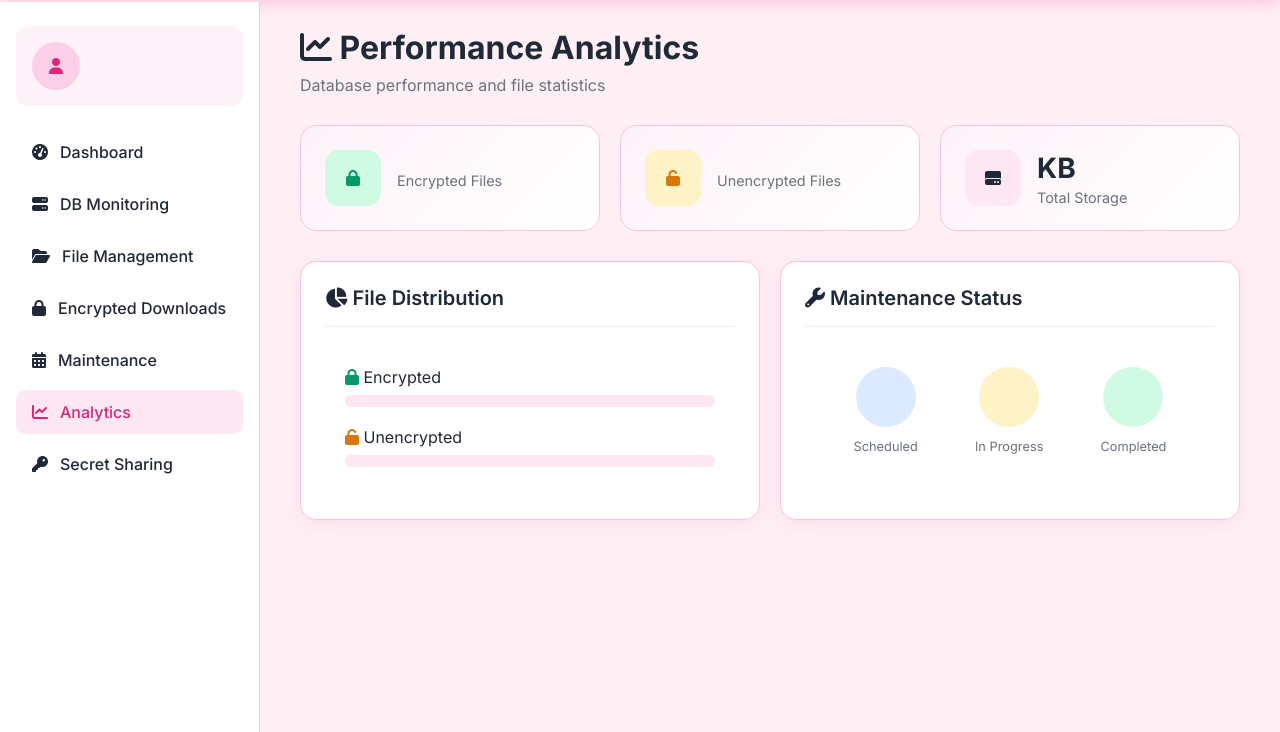
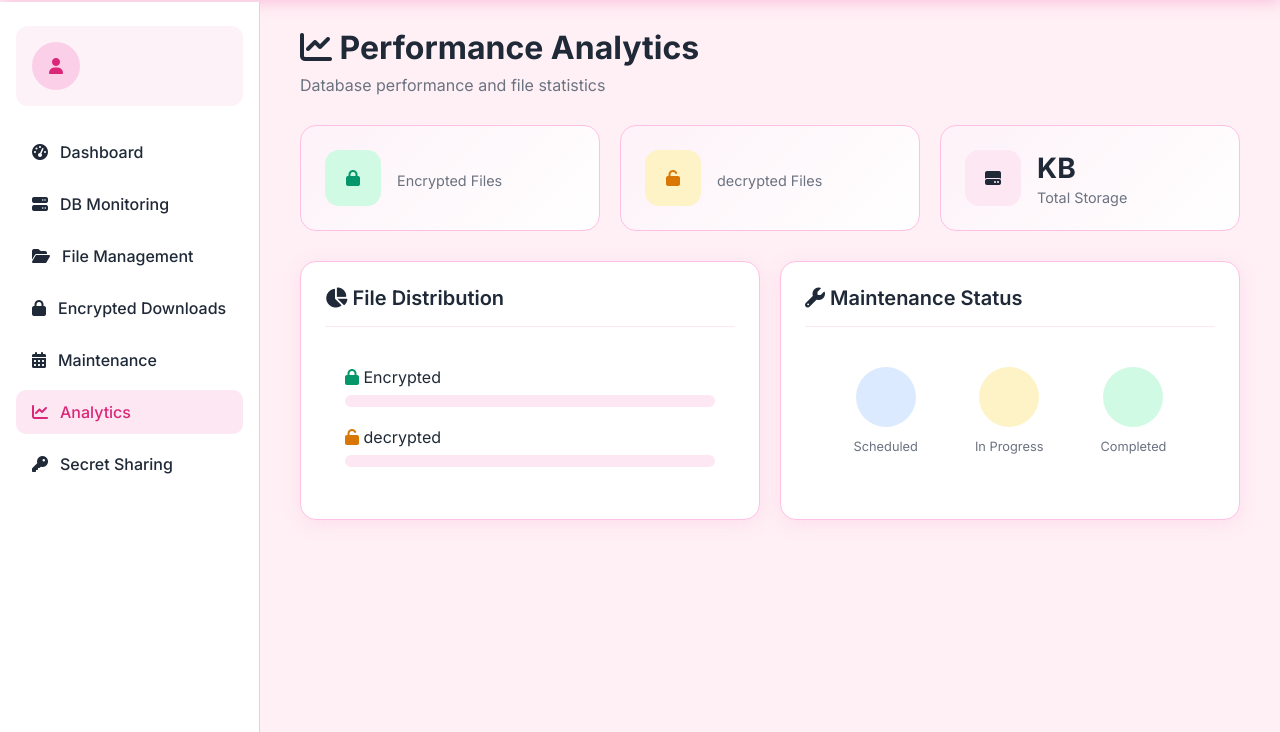
Before and after one commit to tejasri12354-arch/A2-cloud-database, a Python web app: template templates/analytics.html in a window 1280 px wide. Shown: the part 68-800 px from the top of the page. Run offline with Jinja, Linux system fonts and the light colour scheme; the template is opened without the code that fills it, so the values that code supplies are empty.

Commit message:
Update analytics.html to reflect decrypted files

```diff
--- a/templates/analytics.html
+++ b/templates/analytics.html
@@ -24,7 +24,7 @@
             <i class="fas fa-lock" style="color: #059669;"></i>
         </div>
         <div class="stat-content">
-            <h3>{{ stats.files_by_type.encrypted }}</h3>
+            <h3>{{ stats.encrypted }}</h3>
             <p>Encrypted Files</p>
         </div>
     </div>
@@ -34,8 +34,8 @@
             <i class="fas fa-unlock" style="color: #D97706;"></i>
         </div>
         <div class="stat-content">
-            <h3>{{ stats.files_by_type.unencrypted }}</h3>
-            <p>Unencrypted Files</p>
+            <h3>{{ stats.files_by_type.decrypted }}</h3>
+            <p>decrypted Files</p>
         </div>
     </div>
 
@@ -62,17 +62,17 @@
                     <span style="font-weight: 600;">{{ stats.files_by_type.encrypted }}</span>
                 </div>
                 <div class="progress-bar">
-                    <div class="progress-fill" style="width: {% if stats.files_by_type.encrypted + stats.files_by_type.unencrypted > 0 %}{{ (stats.files_by_type.encrypted / (stats.files_by_type.encrypted + stats.files_by_type.unencrypted) * 100)|int }}%{% else %}0%{% endif %}; background: #4ADE80;"></div>
+                    <div class="progress-fill" style="width: {% if stats.files_by_type.encrypted + stats.files_by_type.decrypted > 0 %}{{ (stats.files_by_type.encrypted / (stats.files_by_type.encrypted + stats.files_by_type.decrypted) * 100)|int }}%{% else %}0%{% endif %}; background: #4ADE80;"></div>
                 </div>
             </div>
 
             <div>
                 <div style="display: flex; justify-content: space-between; margin-bottom: 8px;">
-                    <span><i class="fas fa-unlock" style="color: #D97706;"></i> Unencrypted</span>
-                    <span style="font-weight: 600;">{{ stats.files_by_type.unencrypted }}</span>
+                    <span><i class="fas fa-unlock" style="color: #D97706;"></i> decrypted</span>
+                    <span style="font-weight: 600;">{{ stats.files_by_type.decrypted }}</span>
                 </div>
                 <div class="progress-bar">
-                    <div class="progress-fill" style="width: {% if stats.files_by_type.encrypted + stats.files_by_type.unencrypted > 0 %}{{ (stats.files_by_type.unencrypted / (stats.files_by_type.encrypted + stats.files_by_type.unencrypted) * 100)|int }}%{% else %}0%{% endif %}; background: #FBBF24;"></div>
+                    <div class="progress-fill" style="width: {% if stats.files_by_type.encrypted + stats.files_by_type.decrypted > 0 %}{{ (stats.files_by_type.decrypted / (stats.files_by_type.encrypted + stats.files_by_type.decrypted) * 100)|int }}%{% else %}0%{% endif %}; background: #FBBF24;"></div>
                 </div>
             </div>
         </div>
```
